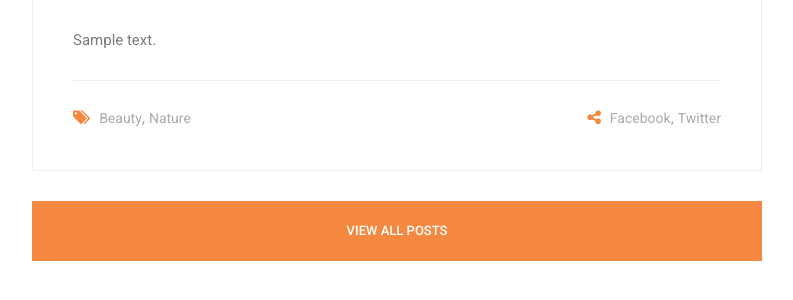
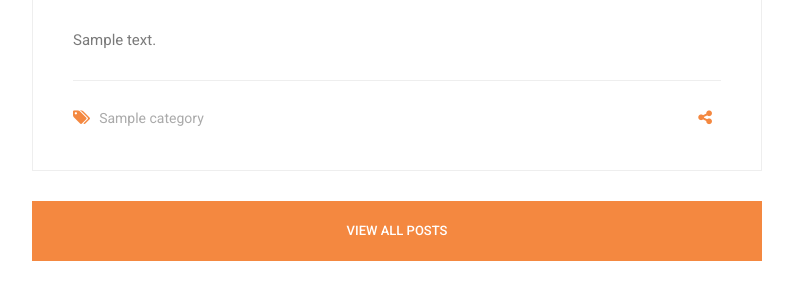
Before and after one commit to arigeram1/standBlog, a Django app: page / in a window 1280 px wide. Shown: the part 1457-1757 px from the top of the page, without its empty margins (53-846 px from the left). Run offline with Django 5.2, Linux system fonts and the light colour scheme; tables that the repository leaves empty hold one stand-in row (values such as "Sample post"); grey boxes marked "Sample" are stand-in pictures; some libraries are stand-ins or nearby versions.

Commit message:
use social share package for create social media link for each article detail link and solved tags segment and comma problem

```diff
--- a/home_app/templates/home_app/home.html
+++ b/home_app/templates/home_app/home.html
@@ -1,5 +1,6 @@
 {% extends 'base.html' %}
 {% load static %}
+{% load social_share %}
 
 {% block title %}
 	Stand CSS Blog by TemplateMo
@@ -90,15 +91,21 @@
                                             <div class="col-6">
                                                 <ul class="post-tags">
                                                     <li><i class="fa fa-tags"></i></li>
-                                                    <li><a href="#">Beauty</a>,</li>
-                                                    <li><a href="#">Nature</a></li>
+                                                    {% for cat in article.category.all %}
+                                                    <li><a href="#">{{ cat.title }}</a>
+                                                    {% if cat.id != article.category.last.id %}
+                                                        ,
+                                                    {% endif %}
+                                                    </li>
+                                                    {% endfor %}
+
                                                 </ul>
                                             </div>
                                             <div class="col-6">
                                                 <ul class="post-share">
                                                     <li><i class="fa fa-share-alt"></i></li>
-                                                    <li><a href="#">Facebook</a>,</li>
-                                                    <li><a href="#"> Twitter</a></li>
+                                                    <li>{% post_to_whatsapp article.get_absolute_url "Whatsapp" %}</li>
+
                                                 </ul>
                                             </div>
                                         </div>
--- a/standBlog/settings.py
+++ b/standBlog/settings.py
@@ -43,7 +43,7 @@ INSTALLED_APPS = [
     'account_app.apps.AccountAppConfig',
     'article_app.apps.ArticleAppConfig',
     'django_cleanup.apps.CleanupConfig',
-
+    'django_social_share'
 ]
 
 MIDDLEWARE = [
```
